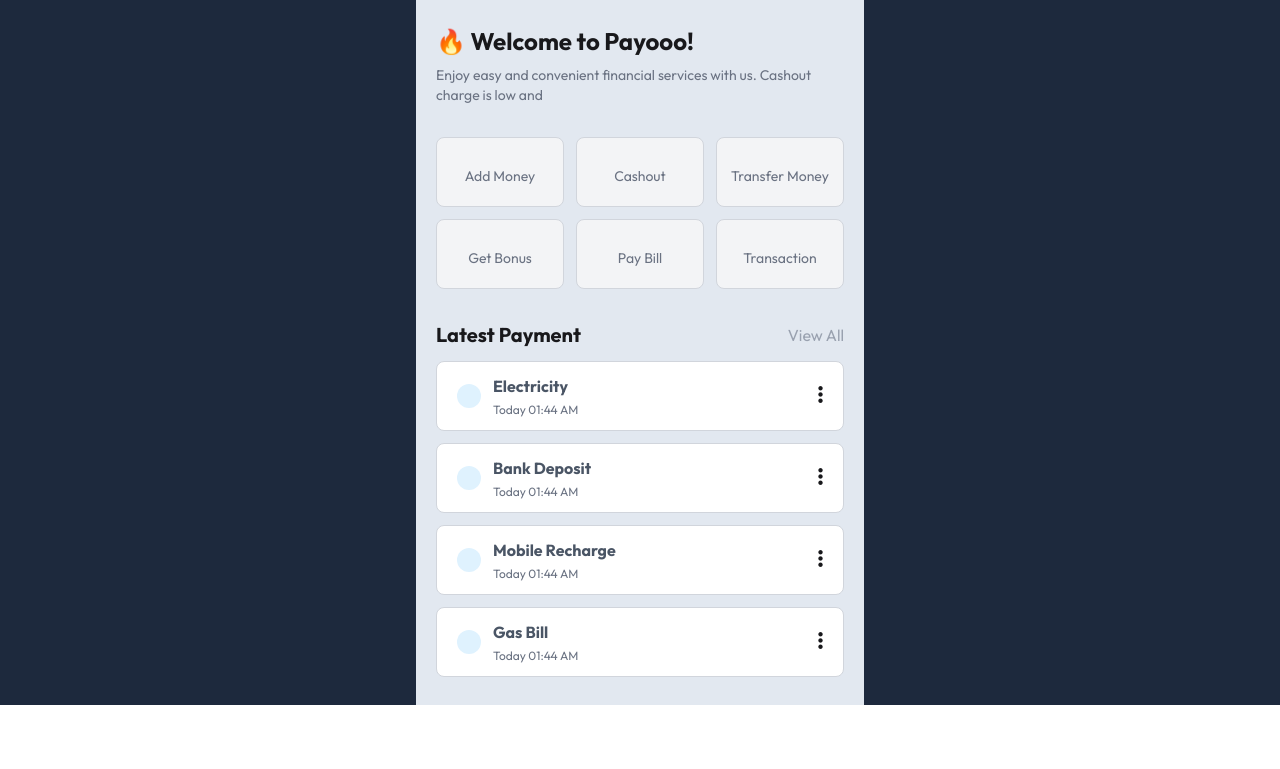
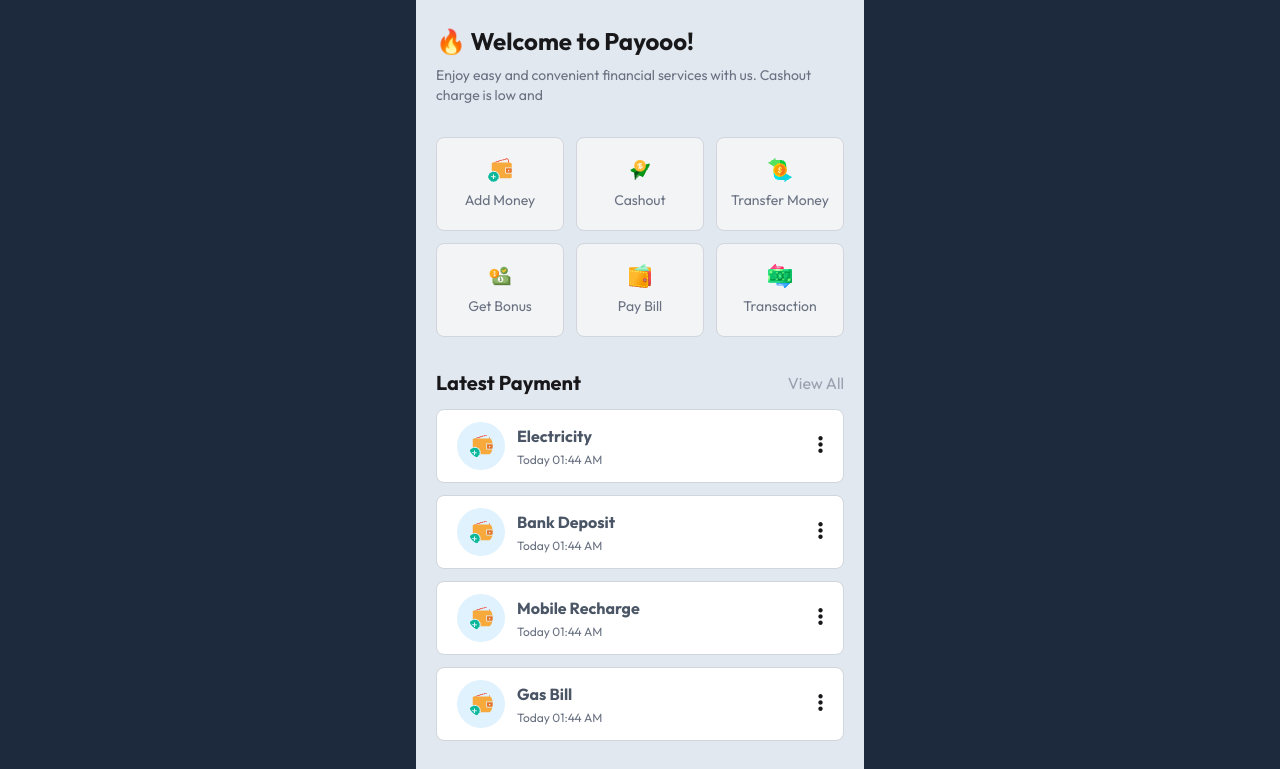
Before and after one commit to hasnaAbdullah/PAYOO-APP, a plain HTML site: page src/home.html in a window 1280 px wide. Shown: the part 100-869 px from the top of the page. Before the commit the page ends 805 px from the top, so only its background shows below. Drawn offline with nearby package versions, Linux system fonts and the light colour scheme.

Commit message:
updated all file for image issues

```diff
--- a/script/login.js
+++ b/script/login.js
@@ -11,7 +11,7 @@ loginBtn.addEventListener("click", (event) => {
   if (accountNumber.length === 11) {
     console.log(accountNumber);
     if (pinNumber === "1234") {
-      window.location.href = "./home.html";
+      window.location.href = "./src/home.html";
     } else {
       alert("wrong pin number");
     }
--- a/src/home.html
+++ b/src/home.html
@@ -36,7 +36,7 @@
         <nav class="flex justify-between items-center py-6 px-5">
           <!-- balance status -->
           <div class="flex justify-between items-center space-x-2">
-            <img src="assets/Group.png" alt="" />
+            <img src="../assets/Group.png" alt="" />
             <div>
               <h2 class="text-xl font-bold">$45000</h2>
               <p class="text-stone-600 text-sm">Available Balance</p>
@@ -70,47 +70,47 @@
         <!-- features section -->
         <div class="grid grid-cols-3 gap-3 text-center">
           <div
-            class="bg-gray-100 flex flex-col justify-center items-center p-5 rounded-lg border border-gray-300 space-y-2"
+            class="bg-gray-100 flex flex-col justify-center items-center p-5 rounded-lg border border-gray-300 space-y-2 cursor-pointer"
           >
-            <img src="assets/wallet.png" alt="" />
+            <img src="../assets/wallet.png" alt="" />
             <p class="text-sm text-gray-500">Add Money</p>
           </div>
           <!-- cashout -->
           <div
-            class="bg-gray-100 flex flex-col justify-center items-center p-5 rounded-lg border border-gray-300 space-y-2"
+            class="bg-gray-100 flex flex-col justify-center items-center p-5 rounded-lg border border-gray-300 space-y-2 cursor-pointer"
           >
-            <img src="assets/send.png" alt="" />
+            <img src="../assets/send.png" alt="" />
             <p class="text-sm text-gray-500">Cashout</p>
           </div>
           <!-- transfer money -->
           <div
-            class="bg-gray-100 flex flex-col justify-center items-center p-5 rounded-lg border border-gray-300 space-y-2"
+            class="bg-gray-100 flex flex-col justify-center items-center p-5 rounded-lg border border-gray-300 space-y-2 cursor-pointer"
           >
-            <img src="assets/money.png" alt="" />
+            <img src="../assets/money.png" alt="" />
             <p class="text-sm text-gray-500 min-[420px]:whitespace-nowrap">
               Transfer Money
             </p>
           </div>
           <!-- get bonus -->
           <div
-            class="bg-gray-100 flex flex-col justify-center items-center p-5 rounded-lg border border-gray-300 space-y-2"
+            class="bg-gray-100 flex flex-col justify-center items-center p-5 rounded-lg border border-gray-300 space-y-2 cursor-pointer"
           >
-            <img src="assets/financial.png" alt="" />
+            <img src="../assets/financial.png" alt="" />
             <p class="text-sm text-gray-500">Get Bonus</p>
           </div>
 
           <!-- pay bill -->
           <div
-            class="bg-gray-100 flex flex-col justify-center items-center p-5 rounded-lg border border-gray-300 space-y-2"
+            class="bg-gray-100 flex flex-col justify-center items-center p-5 rounded-lg border border-gray-300 space-y-2 cursor-pointer"
           >
-            <img src="assets/purse.png" alt="" />
+            <img src="../assets/purse.png" alt="" />
             <p class="text-sm text-gray-500">Pay Bill</p>
           </div>
           <!-- transaction -->
           <div
-            class="bg-gray-100 flex flex-col justify-center items-center p-5 rounded-lg border border-gray-300 space-y-2"
+            class="bg-gray-100 flex flex-col justify-center items-center p-5 rounded-lg border border-gray-300 space-y-2 cursor-pointer"
           >
-            <img src="assets/transaction.png" alt="" />
+            <img src="../assets/transaction.png" alt="" />
             <p class="text-sm text-gray-500">Transaction</p>
           </div>
         </div>
@@ -135,7 +135,7 @@
               <div class="flex justify-between items-center gap-3">
                 <img
                   class="p-3 bg-sky-100 rounded-full"
-                  src="assets/wallet.png"
+                  src="../assets/wallet.png"
                   alt=""
                 />
                 <div>
@@ -155,7 +155,7 @@
               <div class="flex justify-between items-center gap-3">
                 <img
                   class="p-3 bg-sky-100 rounded-full"
-                  src="assets/wallet.png"
+                  src="../assets/wallet.png"
                   alt=""
                 />
                 <div>
@@ -175,7 +175,7 @@
               <div class="flex justify-between items-center gap-3">
                 <img
                   class="p-3 bg-sky-100 rounded-full"
-                  src="assets/wallet.png"
+                  src="../assets/wallet.png"
                   alt=""
                 />
                 <div>
@@ -196,7 +196,7 @@
               <div class="flex justify-between items-center gap-3">
                 <img
                   class="p-3 bg-sky-100 rounded-full"
-                  src="assets/wallet.png"
+                  src="../assets/wallet.png"
                   alt=""
                 />
                 <div>
```
Also changed, not shown: src/add-money.html (+13 -13 lines).
